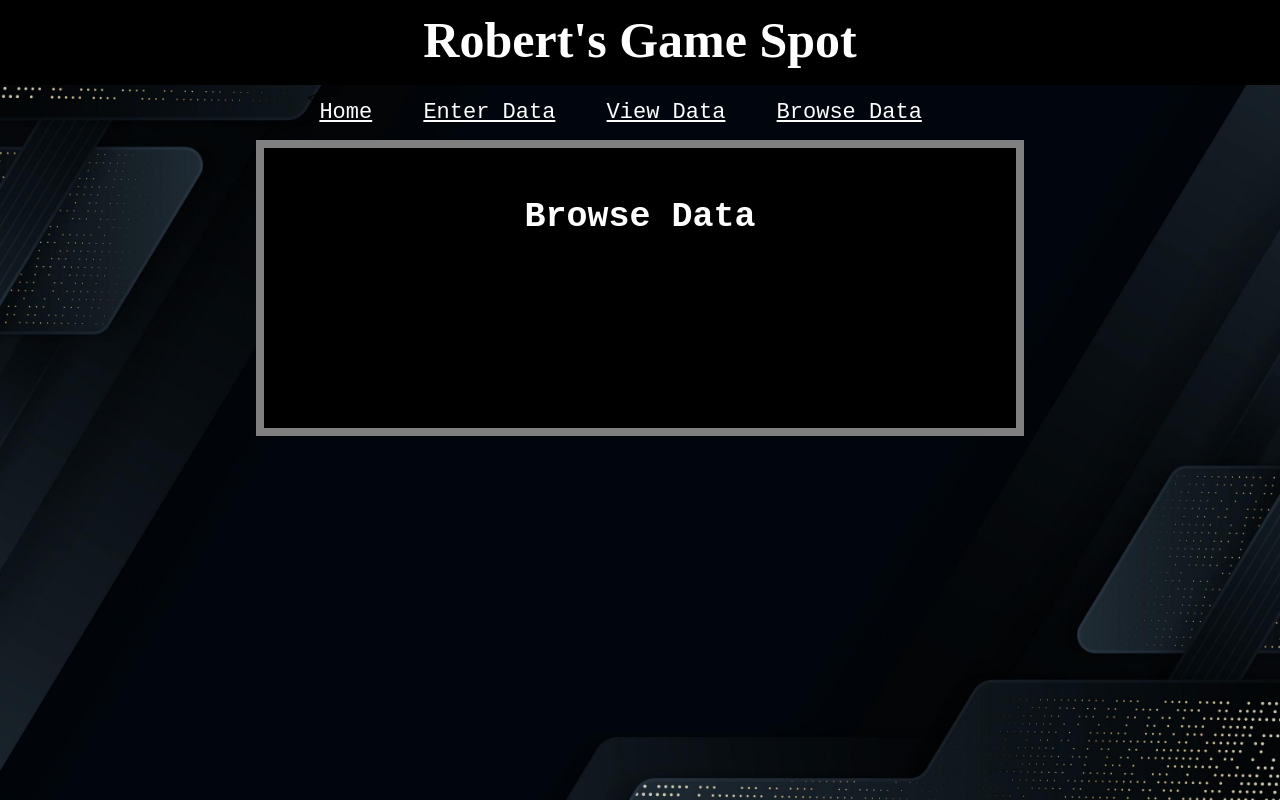
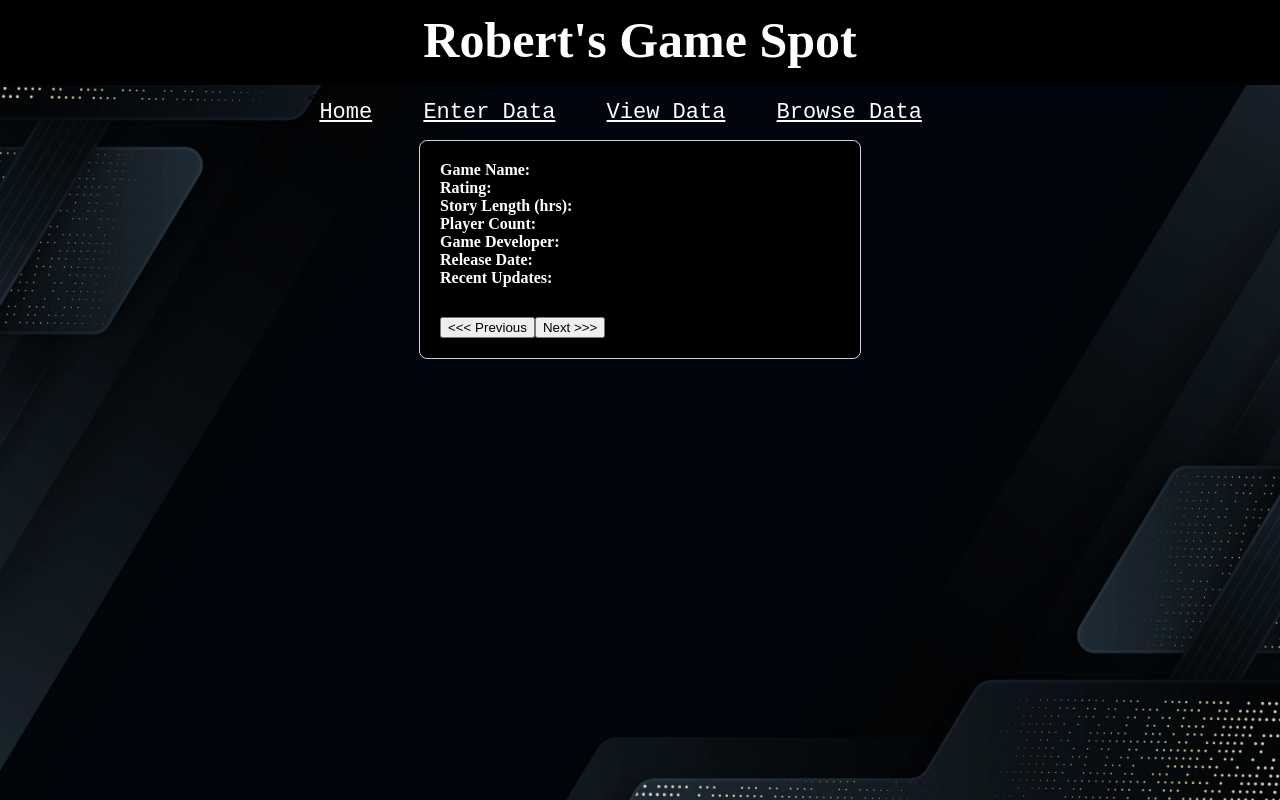
Before and after one commit to bigbither/games, a website: page client/browse-data.html in a window 1280 px wide. Drawn offline with nearby package versions, Linux system fonts and the light colour scheme; no server answers.

Commit message:
browse-data added

```diff
--- a/client/browse-data.html
+++ b/client/browse-data.html
@@ -6,12 +6,16 @@
     <title>Robert's Game Spot</title>
     <link rel="stylesheet" href="/client/css/browse-data.css">
 
+    <script src="https://ajax.googleapis.com/ajax/libs/angularjs/1.6.9/angular.min.js"></script>
+    <script src="/client/js/config.js"></script>
+    <script src="/client/js/browse-data.js"></script>
+
 </head>
 
 
 
 
-<body>
+<body ng-app="browseGamesApp" ng-controller="browseGamesCtrl">
 
 
     <section>
@@ -27,9 +31,47 @@
 
 
     <section id="main-section">
-        <div>
-            <h2>Browse Data</h2>
+        <div class="gameBox">
 
+            <div>
+                <label>Game Name:</label>
+                <label class="game-info">{{obj.gameName}}</label>
+            </div>
+
+            <div>
+                <label>Rating:</label>
+                <label class="game-info">{{obj.rating}}</label>
+            </div>
+
+            <div>
+                <label>Story Length (hrs):</label>
+                <label class="game-info">{{obj.storyLength}}</label>
+            </div>
+
+            <div>
+                <label>Player Count:</label>
+                <label class="game-info">{{obj.playerCount}}</label>
+            </div>
+
+            <div>
+                <label>Game Developer:</label>
+                <label class="game-info">{{obj.gameDeveloper}}</label>
+            </div>
+
+            <div>
+                <label>Release Date:</label>
+                <label class="game-info">{{obj.releaseDate}}</label>
+            </div>
+
+            <div>
+                <label>Recent Updates:</label>
+                <label class="game-info">{{obj.recentUpdates}}</label>
+            </div>
+
+            <div style="margin-top: 30px;">
+                <button ng-click="changeGame(-1)" ng-hide="hidePrev">&lt;&lt;&lt; Previous</button>
+                <button ng-click="changeGame(1)" ng-hide="hideNext">Next &gt;&gt;&gt;</button>
+            </div>
 
         </div>
 
--- a/client/css/browse-data.css
+++ b/client/css/browse-data.css
@@ -58,17 +58,30 @@ a:visited {
 }
 
 
-#main-section {
-    background-color: black;
-    margin-left: 20%;
-    margin-right: 20%;
-    background-color: black;
+.gameBox {
+    display: flex;
+    flex-direction: column;
+    align-items: center;
+    width: 400px;
+    margin: 0 auto;
+    border: 1px solid lightgray;
     padding: 20px;
-    border: 1px solid blue;
+    background: black;
     color: white;
-    border-style: solid;
-    border-color: gray;
-    border-width: 8px;
-    height: 30%;
-    font-family: 'Roboto Mono', monospace;
+    border-radius: 8px;
 }
+
+    .gameBox div {
+        width: 100%;
+        display: flex;
+    }
+
+    .gameBox label {
+        width: 150px;
+        font-weight: bold;
+        text-align: left;
+    }
+
+.game-info {
+    flex: 1;
+}
--- /dev/null
+++ b/client/js/browse-data.js
@@ -0,0 +1,41 @@
+var games = [];
+var activeGame = 0;
+
+var app = angular.module("browseGamesApp", []);
+
+
+app.controller("browseGamesCtrl", function ($scope, $http) {
+
+    $scope.games = [];
+    $scope.activeGame = 0;
+
+    $scope.get_records = function () {
+        $http.get(libraryURL + "/api/view-data").then(function (response) {
+            if (response.data.msg === "SUCCESS") {
+                $scope.games = response.data.gamesData;
+                if ($scope.games.length > 0) {
+                    $scope.activeGame = 0;
+                    $scope.obj = $scope.games[$scope.activeGame];
+                    $scope.showHide();
+                }
+            }
+        }, function (err) {
+            alert("Error connecting to server: " + err);
+        });
+    };
+
+    $scope.get_records();
+
+    $scope.changeGame = function (direction) {
+        let newIndex = $scope.activeGame + direction;
+        if (newIndex < 0 || newIndex >= $scope.games.length) return;
+        $scope.activeGame = newIndex;
+        $scope.obj = $scope.games[$scope.activeGame];
+        $scope.showHide();
+    };
+
+    $scope.showHide = function () {
+        $scope.hidePrev = $scope.activeGame === 0;
+        $scope.hideNext = $scope.activeGame === $scope.games.length - 1;
+    };
+});
```
